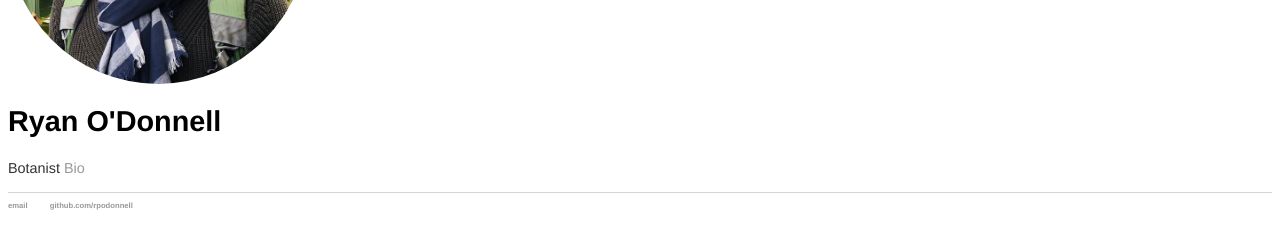
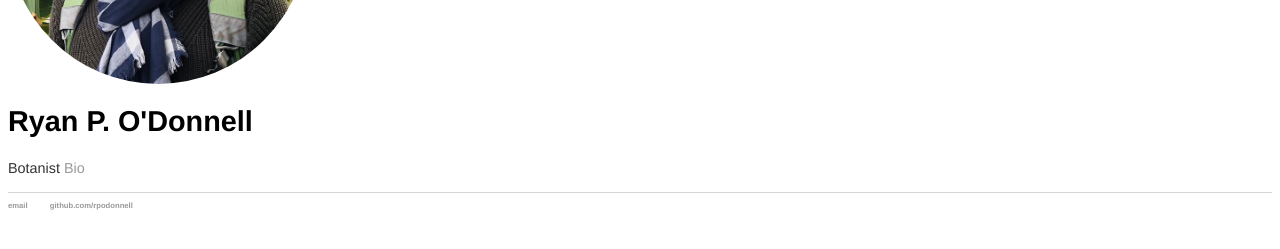
Before and after one commit to rpodonnell/rpodonnell.github.io, a Jekyll site: the page built from index.html, in a window 1280 px wide. Shown: the part 246-495 px from the top of the page. Built offline with Jekyll 4.4.1, drawn with Linux system fonts in a browser that asks for light colours.

```diff
--- a/index.html
+++ b/index.html
@@ -5,7 +5,7 @@ title: Ryan O'Donnell
 <div class="blurb">
 <img src="ryan (2).png" alt="Avatar"  width="300" height="300">
 	<br>
-	<h1>Ryan O'Donnell</h1>
+	<h1>Ryan P. O'Donnell</h1>
 
 	<p>Botanist <a href="/about">Bio</a></p>
 </div><!-- /.blurb -->
```
